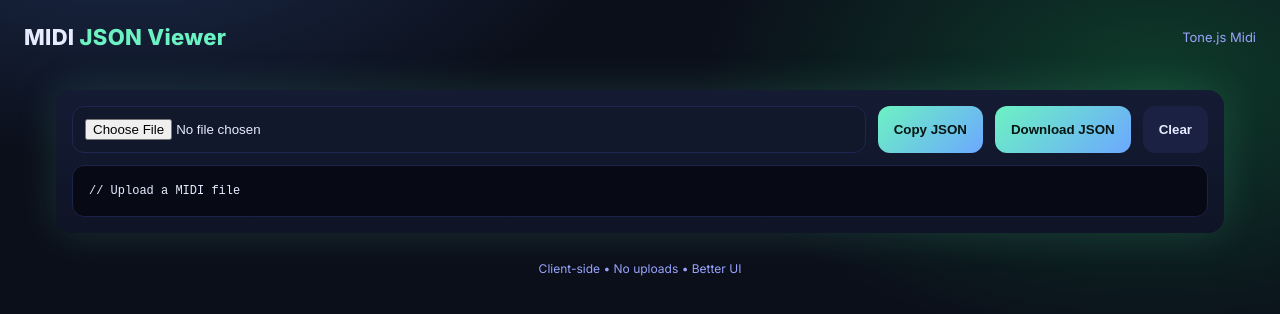
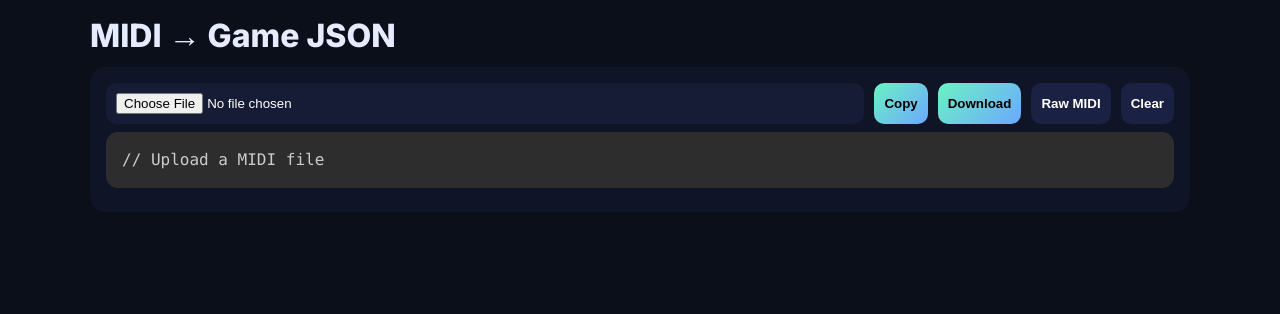
Before and after one commit to SHUTUPIDIOtlol/Midi-json, a plain HTML site: page index.html in a window 1280 px wide. Both pictures are taken after a click on the button "Clear". Drawn offline with nearby package versions, Linux system fonts and the light colour scheme.

Commit message:
Update title and enhance MIDI JSON viewer

```diff
--- a/index.html
+++ b/index.html
@@ -2,136 +2,85 @@
 <html lang="en">
 <head>
 <meta charset="UTF-8">
-<title>MIDI JSON Viewer — Enhanced</title>
+<title>MIDI → Game JSON Converter</title>
 <meta name="viewport" content="width=device-width, initial-scale=1.0">
 
-<!-- Fonts -->
 <link href="https://fonts.googleapis.com/css2?family=Inter:wght@400;600;800&display=swap" rel="stylesheet">
+<link href="https://cdn.jsdelivr.net/npm/prismjs@1.29.0/themes/prism-tomorrow.min.css" rel="stylesheet"/>
 
 <style>
-:root{
-  --bg:#0b0f1a;
-  --panel:#12182b;
-  --accent:#6cf2c2;
-  --accent2:#6ca8ff;
-  --text:#e6ebff;
-  --muted:#9aa4ff;
-}
-*{box-sizing:border-box}
 body{
   margin:0;
+  background:#0b0f1a;
+  color:#e6ebff;
   font-family:Inter,system-ui,Arial;
-  background:radial-gradient(1200px 600px at 10% -10%,#1b2a4a 0%,transparent 40%),
-             radial-gradient(1000px 600px at 90% 10%,#0e3b2a 0%,transparent 45%),
-             var(--bg);
-  color:var(--text);
-  min-height:100vh;
-}
-header{
-  padding:24px;
-  display:flex;
-  align-items:center;
-  justify-content:space-between;
-}
-header h1{
-  margin:0;
-  font-size:22px;
-  font-weight:800;
-  letter-spacing:.3px;
-}
-header span{
-  color:var(--accent);
 }
 main{
+  max-width:1100px;
+  margin:auto;
   padding:16px;
-  max-width:1200px;
-  margin:auto;
+}
+h1{
+  margin:0 0 12px;
 }
 .panel{
-  background:linear-gradient(180deg,#141b33,#0f1426);
+  background:#0f1426;
   border-radius:16px;
   padding:16px;
-  box-shadow:0 20px 40px rgba(0,0,0,.45);
 }
 .controls{
   display:grid;
-  grid-template-columns:1fr auto auto auto;
-  gap:12px;
-  margin-bottom:12px;
+  grid-template-columns:1fr auto auto auto auto;
+  gap:10px;
 }
-input[type=file]{
-  background:var(--panel);
-  border:1px solid #1e2750;
-  color:var(--text);
-  padding:12px;
-  border-radius:12px;
+input,button{
+  padding:10px;
+  border-radius:10px;
+  border:none;
+}
+input{
+  background:#161c36;
+  color:white;
 }
 button{
-  border:none;
-  border-radius:12px;
-  padding:12px 16px;
+  background:linear-gradient(135deg,#6cf2c2,#6ca8ff);
   font-weight:600;
   cursor:pointer;
-  background:linear-gradient(135deg,var(--accent),var(--accent2));
-  color:#04140e;
 }
 button.secondary{
   background:#1a2142;
-  color:var(--text);
+  color:white;
 }
-button:active{transform:scale(.98)}
 pre{
-  margin:0;
   margin-top:12px;
-  background:#070a14;
-  border-radius:12px;
-  padding:16px;
   max-height:65vh;
   overflow:auto;
+  border-radius:12px;
   font-size:12px;
-  line-height:1.5;
-  border:1px solid #1b234a;
-
-  user-select:text;
-  }
-footer{
-  text-align:center;
-  padding:12px;
-  color:var(--muted);
-  font-size:12px;
-}
-.glow{
-  box-shadow:0 0 0 rgba(0,0,0,0),
-             0 0 40px rgba(108,242,194,.15);
 }
 </style>
 </head>
+
 <body>
+<main>
+<h1>MIDI → Game JSON</h1>
 
-<header>
-  <h1>MIDI <span>JSON Viewer</span></h1>
-  <div style="color:var(--muted);font-size:13px">Tone.js Midi</div>
-</header>
+<div class="panel">
+  <div class="controls">
+    <input id="file" type="file" accept=".mid,.midi">
+    <button id="copy">Copy</button>
+    <button id="download">Download</button>
+    <button id="raw" class="secondary">Raw MIDI</button>
+    <button id="clear" class="secondary">Clear</button>
+  </div>
 
-<main>
-  <div class="panel glow">
-    <div class="controls">
-      <input id="file" type="file" accept=".mid,.midi,.rtx">
-      <button id="copy">Copy JSON</button>
-      <button id="download">Download JSON</button>
-      <button id="clear" class="secondary">Clear</button>
-    </div>
-
-    <pre id="output">// Upload a MIDI file</pre>
-  </div>
+  <pre tabindex="0"><code id="output" class="language-json">// Upload a MIDI file</code></pre>
+</div>
 </main>
 
-<footer>
-  Client-side • No uploads • Better UI
-</footer>
-
-<!-- Tone.js MIDI -->
 <script src="https://unpkg.com/@tonejs/midi@2.0.28/build/Midi.js"></script>
+<script src="https://cdn.jsdelivr.net/npm/prismjs@1.29.0/prism.min.js"></script>
+<script src="https://cdn.jsdelivr.net/npm/prismjs@1.29.0/components/prism-json.min.js"></script>
 
 <script>
 const fileInput = document.getElementById("file");
@@ -139,44 +88,83 @@ const output = document.getElementById("output");
 const copyBtn = document.getElementById("copy");
 const downloadBtn = document.getElementById("download");
 const clearBtn = document.getElementById("clear");
+const rawBtn = document.getElementById("raw");
 
-let lastJSON = "";
+let rawJSON = "";
+let gameJSON = "";
+let showingRaw = false;
 
-fileInput.addEventListener("change", async () => {
+function buildGameJSON(midi){
+  const notes = [];
+  midi.tracks.forEach(track=>{
+    track.notes.forEach(n=>{
+      notes.push({
+        note: n.name,
+        time: +n.time.toFixed(3),
+        length: +n.duration.toFixed(3),
+        velocity: +n.velocity.toFixed(3)
+      });
+    });
+  });
+  notes.sort((a,b)=>a.time-b.time);
+  return notes;
+}
+
+fileInput.addEventListener("change", async ()=>{
   const file = fileInput.files[0];
   if(!file) return;
 
   const buffer = await file.arrayBuffer();
   const midi = new Midi(buffer);
 
-  lastJSON = JSON.stringify(midi.toJSON(), null, 2);
-  output.textContent = lastJSON;
+  rawJSON = JSON.stringify(midi.toJSON(), null, 2);
+  gameJSON = JSON.stringify(buildGameJSON(midi), null, 2);
+
+  showingRaw = false;
+  output.textContent = gameJSON;
+  Prism.highlightElement(output);
 });
 
-copyBtn.addEventListener("click", async () => {
-  if(!lastJSON) return;
-  await navigator.clipboard.writeText(lastJSON);
-  copyBtn.textContent = "Copied";
-  setTimeout(()=>copyBtn.textContent="Copy JSON",800);
-});
+rawBtn.onclick = ()=>{
+  if(!rawJSON) return;
+  showingRaw = !showingRaw;
+  output.textContent = showingRaw ? rawJSON : gameJSON;
+  rawBtn.textContent = showingRaw ? "Game JSON" : "Raw MIDI";
+  Prism.highlightElement(output);
+};
 
-downloadBtn.addEventListener("click", () => {
-  if(!lastJSON) return;
-  const blob = new Blob([lastJSON], {type:"application/json"});
-  const url = URL.createObjectURL(blob);
+copyBtn.onclick = ()=>{
+  const data = showingRaw ? rawJSON : gameJSON;
+  if(!data) return;
+  navigator.clipboard.writeText(data);
+};
+
+downloadBtn.onclick = ()=>{
+  const data = showingRaw ? rawJSON : gameJSON;
+  if(!data) return;
+  const blob = new Blob([data], {type:"application/json"});
   const a = document.createElement("a");
-  a.href = url;
-  a.download = "midi.json";
+  a.href = URL.createObjectURL(blob);
+  a.download = showingRaw ? "midi_raw.json" : "game_music.json";
   a.click();
-  URL.revokeObjectURL(url);
-});
+};
 
-clearBtn.addEventListener("click", () => {
-  lastJSON = "";
-  output.textContent = "// Upload a MIDI file";
-  fileInput.value = "";
+clearBtn.onclick = ()=>{
+  rawJSON="";
+  gameJSON="";
+  output.textContent="// Upload a MIDI file";
+};
+
+output.addEventListener("keydown", e=>{
+  if((e.ctrlKey||e.metaKey)&&e.key==="a"){
+    e.preventDefault();
+    const r=document.createRange();
+    r.selectNodeContents(output);
+    const s=window.getSelection();
+    s.removeAllRanges();
+    s.addRange(r);
+  }
 });
 </script>
-
 </body>
-  </html>
+</html>
```
